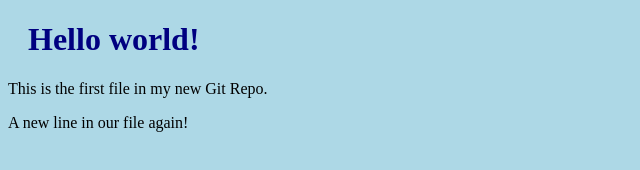
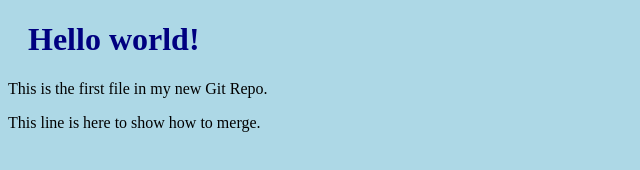
Before and after one commit to stellantilet/hello-world, a plain HTML site: page index.html in a window 1280 px wide. Shown: the whole page, without its empty margins (0-640 px from the left). Drawn offline with Linux system fonts and the light colour scheme.

Commit message:
Updated index.html for emergency.

```diff
--- a/index.html
+++ b/index.html
@@ -8,6 +8,7 @@
 
 <h1>Hello world!</h1>
 <p>This is the first file in my new Git Repo.</p>
-<p>A new line in our file again!</p>
+<p>This line is here to show how to merge.</p>
+
 </body>
 </html>
```
